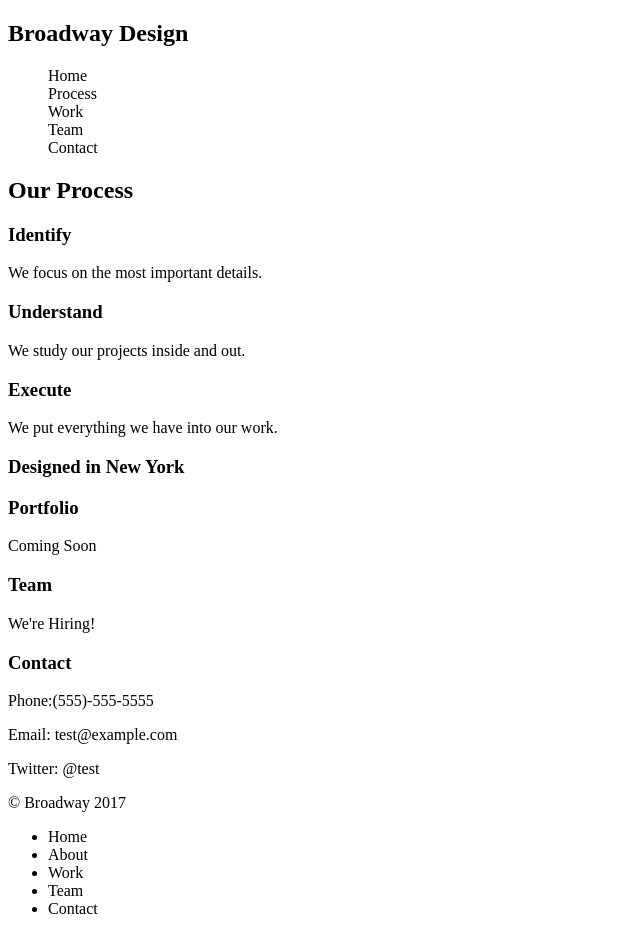
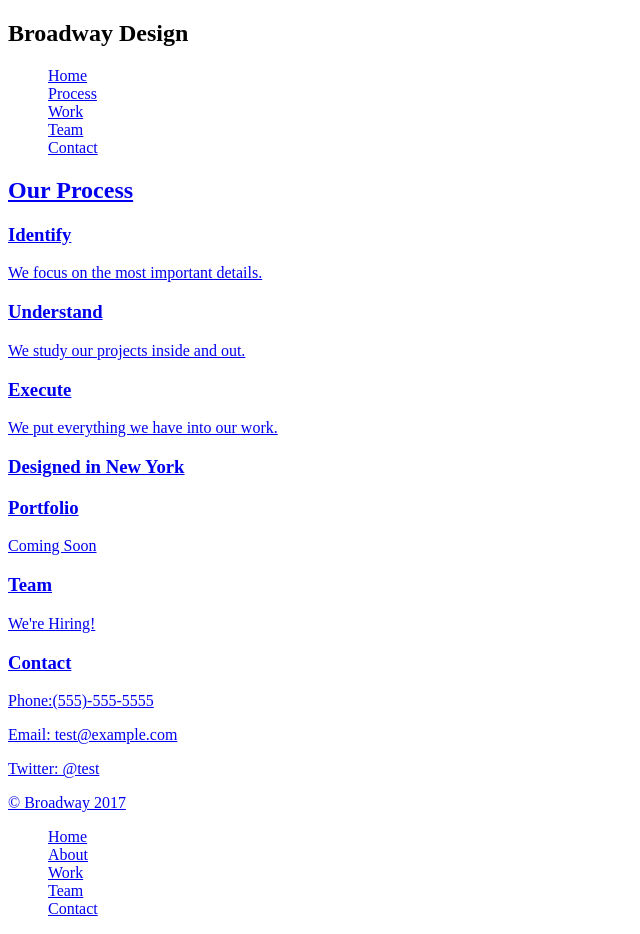
Before and after one commit to jane548/broadway, a plain HTML site: page index.html in a window 1280 px wide. Shown: the whole page, without its empty margins (0-640 px from the left). Drawn offline with Linux system fonts and the light colour scheme.

Commit message:
adding links

```diff
--- a/index.html
+++ b/index.html
@@ -6,17 +6,17 @@
   </head>
   <body>
     <nav>
-      <div>
+      <div id="home1">
         <h1>Broadway Design</h1>
         <ul style="list-style-type:none">
-          <li>Home</li>
-          <li>Process</li>
-          <li>Work</li>
-          <li>Team</li>
-          <li>Contact</li>
+          <li><a href="#home1">Home</a></li>
+          <li><a href="#process1">Process</li>
+          <li><a href="#work1">Work</li>
+          <li><a href="#team1">Team</li>
+          <li><a href="#contact1">Contact</li>
         </ul>
       </div>
-      <div>
+      <div id="process1">
         <h2>Our Process</h2>
         <h3>Identify</h3>
           <p>We focus on the most important details.</p>
@@ -26,17 +26,20 @@
           <p>We put everything we have into our work.</p>
         <h3>Designed in New York</h3>
       </div>
-      <div>
+      <div id="work1">
         <h3>Portfolio</h3>
           <p>Coming Soon</p>
+      <div id="team1">
         <h3>Team</h3>
           <p>We're Hiring!</p>
+      </div>
+      <div id="contact1">
         <h3>Contact</h3>
           <p>Phone:(555)-555-5555</p>
           <p>Email: test@example.com</p>
           <p>Twitter: @test</p>
         <p>&copy; Broadway 2017</p>
-        <ul style="list-style-stype:none">
+        <ul style="list-style-type:none">
           <li>Home</li>
           <li>About</li>
           <li>Work</li>
@@ -44,5 +47,6 @@
           <li>Contact</li>
         </ul>
       </div>
+    </nav>
   </body>
 </html>
```
